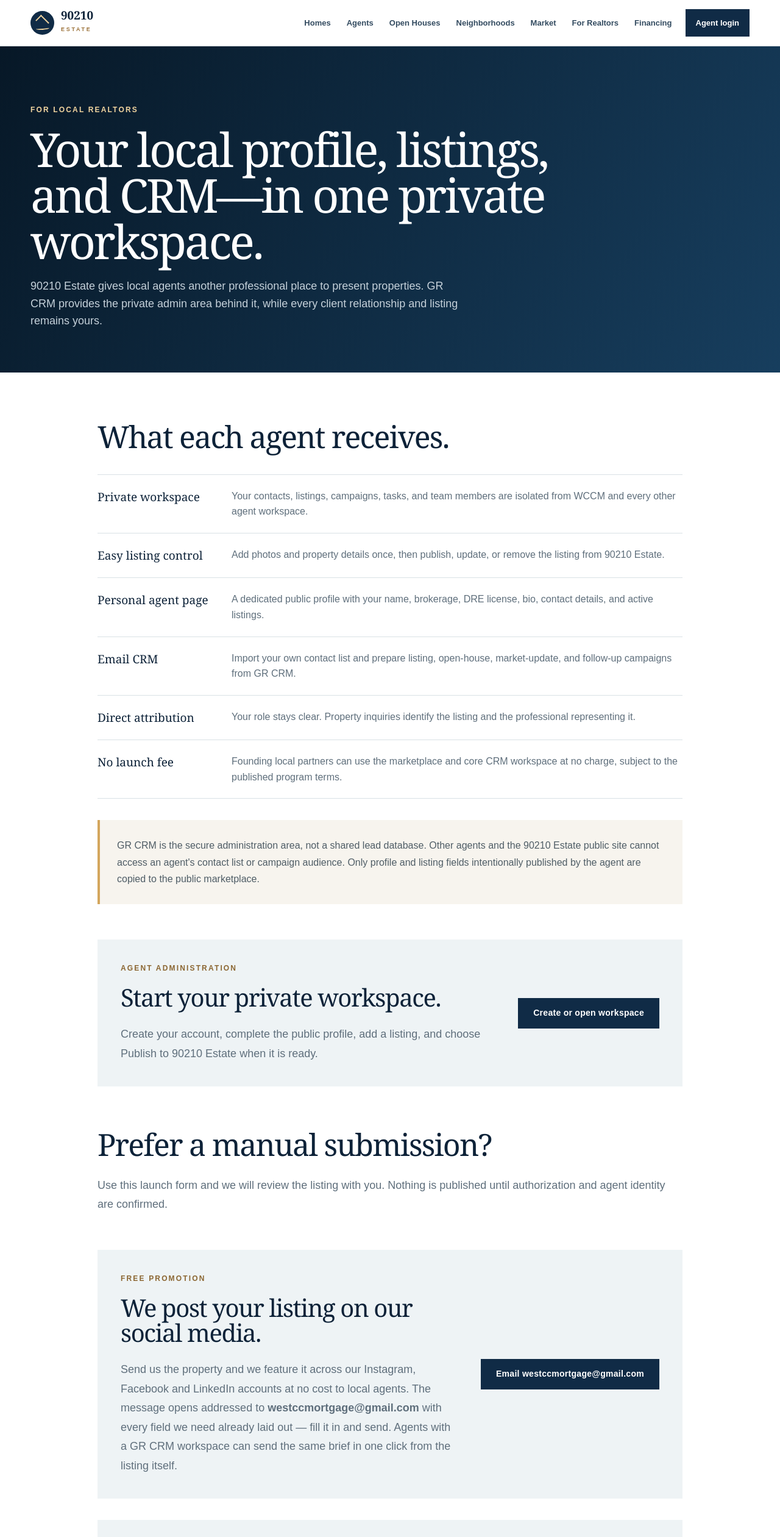
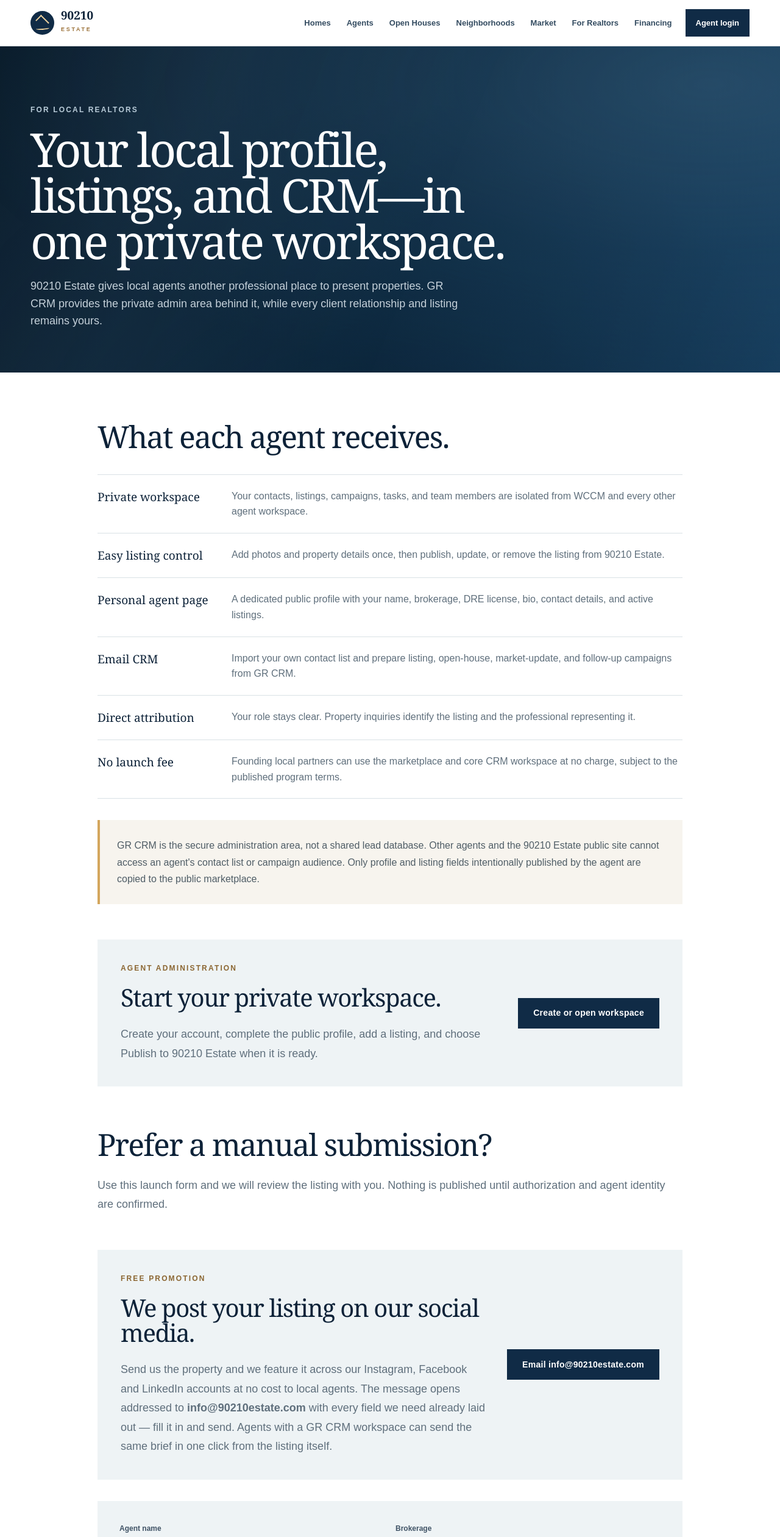
Before and after one commit to westccmortgage/90210estate, a Next.js app: page /for-realtors in a window 1280 px wide. Shown: the top 2521 px of the page at 61% size. Built offline with nearby package versions, Linux system fonts and the light colour scheme; no server answers.

Commit message:
Refine page heroes and use branded contact email

```diff
--- a/app/api/contact/route.ts
+++ b/app/api/contact/route.ts
@@ -35,9 +35,9 @@
   }
 
   const apiKey = process.env.RESEND_API_KEY;
-  const to = process.env.CONTACT_TO_EMAIL || 'westccmortgage@gmail.com';
+  const to = process.env.CONTACT_TO_EMAIL || 'info@90210estate.com';
   // NOTE: the "from" address must be on a domain verified in your email
-  // provider (Resend). Set CONTACT_FROM_EMAIL once westccrealty.com is verified.
+  // provider (Resend). Set CONTACT_FROM_EMAIL once 90210estate.com is verified.
   const from = process.env.CONTACT_FROM_EMAIL || '90210 Estate <onboarding@resend.dev>';
 
   // Not configured yet: report a specific status so the client can fall back
--- a/app/components/contact-form.tsx
+++ b/app/components/contact-form.tsx
@@ -2,7 +2,7 @@
 
 import { FormEvent, useState } from "react";
 
-const INBOX = "westccmortgage@gmail.com";
+const INBOX = "info@90210estate.com";
 
 /** Posts to the schema declared in public/__forms.html — see the note there. */
 export function ContactForm({ subject = "" }: { subject?: string }) {
--- a/app/components/listing-submission.tsx
+++ b/app/components/listing-submission.tsx
@@ -34,7 +34,7 @@
       })
       .catch(() => {
         // Fall back to the visitor's mail client rather than losing the listing.
-        window.location.href = `mailto:westccmortgage@gmail.com?subject=${encodeURIComponent("90210 Estate — listing submission")}&body=${encodeURIComponent(lines.join("\n"))}`;
+        window.location.href = `mailto:info@90210estate.com?subject=${encodeURIComponent("90210 Estate — listing submission")}&body=${encodeURIComponent(lines.join("\n"))}`;
         setStatus("Your email app has been opened with the submission details. Attach listing photos or a media link before sending.");
       });
   }
--- a/app/components/site-footer.tsx
+++ b/app/components/site-footer.tsx
@@ -9,7 +9,7 @@
           <p>An independent local showcase for Beverly Hills homes, neighborhoods, and real estate professionals.</p>
           <p className="contact-lines">
             <a href="tel:+13106541577">(310) 654-1577</a><br />
-            <a href="mailto:westccmortgage@gmail.com">westccmortgage@gmail.com</a>
+            <a href="mailto:info@90210estate.com">info@90210estate.com</a>
           </p>
         </div>
         <div>
--- a/app/components/social-promo-cta.tsx
+++ b/app/components/social-promo-cta.tsx
@@ -1,4 +1,4 @@
-const promoEmail = process.env.NEXT_PUBLIC_SOCIAL_PROMO_EMAIL || "westccmortgage@gmail.com";
+const promoEmail = process.env.NEXT_PUBLIC_SOCIAL_PROMO_EMAIL || "info@90210estate.com";
 
 const promoSubject = "Please post my listing — 90210 Estate social media";
 
--- a/app/contact/page.tsx
+++ b/app/contact/page.tsx
@@ -9,5 +9,5 @@
 };
 
 export default function ContactPage() {
-  return <main><PageHero eyebrow="Contact" title="Tell us what you’re looking for." description="Ask about a neighborhood, submit a property, or connect with the mortgage team for a financing question." /><section className="content-section content-shell"><div className="data-grid"><article className="data-card"><p className="eyebrow">General</p><h3>90210 Estate</h3><p>Marketplace questions, listing updates, and local information.</p><a href="mailto:westccmortgage@gmail.com">westccmortgage@gmail.com →</a></article><article className="data-card"><p className="eyebrow">Call</p><h3>(310) 654-1577</h3><p>Speak with Anatoliy Kanevsky about the site or a financing scenario.</p><a href="tel:+13106541577">Call now →</a></article><article className="data-card"><p className="eyebrow">Mortgage</p><h3>West Coast Capital Mortgage</h3><p>Pre-approval and loan scenario questions are handled separately.</p><a href="https://westcoastcapitalmortgage.com" target="_blank" rel="noreferrer">Visit mortgage website ↗</a></article></div><div style={{ marginTop: 42 }}><h2>Send us a message</h2><p>Prefer not to use email? Write to us here and we reply within one business day.</p><ContactForm /></div><div className="notice" style={{ marginTop: 38 }}>Do not send Social Security numbers, bank statements, tax returns, or other sensitive financial documents by email. Use the mortgage company’s secure process when requested.</div></section></main>;
+  return <main><PageHero eyebrow="Contact" title="Tell us what you’re looking for." description="Ask about a neighborhood, submit a property, or connect with the mortgage team for a financing question." /><section className="content-section content-shell"><div className="data-grid"><article className="data-card"><p className="eyebrow">General</p><h3>90210 Estate</h3><p>Marketplace questions, listing updates, and local information.</p><a href="mailto:info@90210estate.com">info@90210estate.com →</a></article><article className="data-card"><p className="eyebrow">Call</p><h3>(310) 654-1577</h3><p>Speak with Anatoliy Kanevsky about the site or a financing scenario.</p><a href="tel:+13106541577">Call now →</a></article><article className="data-card"><p className="eyebrow">Mortgage</p><h3>West Coast Capital Mortgage</h3><p>Pre-approval and loan scenario questions are handled separately.</p><a href="https://westcoastcapitalmortgage.com" target="_blank" rel="noreferrer">Visit mortgage website ↗</a></article></div><div style={{ marginTop: 42 }}><h2>Send us a message</h2><p>Prefer not to use email? Write to us here and we reply within one business day.</p><ContactForm /></div><div className="notice" style={{ marginTop: 38 }}>Do not send Social Security numbers, bank statements, tax returns, or other sensitive financial documents by email. Use the mortgage company’s secure process when requested.</div></section></main>;
 }
--- a/app/globals.css
+++ b/app/globals.css
@@ -112,10 +112,18 @@
 .path p { min-height: 74px; color: var(--muted); font-size: 15px; line-height: 1.65; }
 .path a { color: var(--navy); font-size: 13px; font-weight: 700; }
 
-.page-hero { color: white; background: linear-gradient(120deg, var(--navy-deep), #173e5e); }
-.page-hero .shell { min-height: 395px; padding-top: 95px; padding-bottom: 70px; display: flex; flex-direction: column; justify-content: end; }
-.page-hero h1 { max-width: 900px; margin-bottom: 22px; font-size: clamp(48px, 6vw, 78px); line-height: .98; font-weight: 500; letter-spacing: -.045em; }
+.page-hero { position: relative; color: white; background: linear-gradient(120deg, var(--navy-deep), #173e5e); overflow: hidden; isolation: isolate; }
+.page-hero::before { content: ""; position: absolute; z-index: -2; inset: -28%; background: radial-gradient(ellipse at 76% 26%, rgba(112,163,194,.2) 0%, rgba(63,116,151,.1) 31%, transparent 58%), radial-gradient(ellipse at 48% 108%, rgba(3,18,30,.34) 0%, transparent 52%); transform: translate3d(-1.5%, -1%, 0) scale(1); animation: page-hero-breathe 15s ease-in-out infinite alternate; pointer-events: none; }
+.page-hero::after { content: ""; position: absolute; z-index: -1; inset: 0; background: linear-gradient(112deg, transparent 30%, rgba(190,215,229,.045) 46%, rgba(126,172,198,.07) 52%, transparent 68%); background-size: 210% 100%; background-position: 100% 0; animation: page-hero-drift 18s ease-in-out infinite; pointer-events: none; }
+.page-hero .shell { position: relative; z-index: 1; min-height: 395px; padding-top: 95px; padding-bottom: 70px; display: flex; flex-direction: column; justify-content: end; }
+.page-hero .eyebrow.light { color: #b8cbd8; }
+.page-hero h1 { max-width: 900px; margin-bottom: 22px; font-size: clamp(48px, 6vw, 78px); line-height: .98; font-weight: 500; letter-spacing: -.045em; text-wrap: balance; }
 .page-hero p:last-child { max-width: 720px; margin: 0; color: #c5d1da; font-size: 18px; line-height: 1.6; }
+@keyframes page-hero-breathe { from { transform: translate3d(-1.5%, -1%, 0) scale(1); } to { transform: translate3d(2%, 1.5%, 0) scale(1.06); } }
+@keyframes page-hero-drift { 0%, 18% { background-position: 100% 0; } 72%, 100% { background-position: 0 0; } }
+@media (prefers-reduced-motion: reduce) {
+  .page-hero::before, .page-hero::after { animation: none; }
+}
 .content-shell { width: min(960px, calc(100% - 48px)); margin: 0 auto; }
 .content-section { padding: 80px 0; }
 .content-section h2 { font-size: clamp(35px, 4vw, 50px); }
--- a/app/market/page.tsx
+++ b/app/market/page.tsx
@@ -4,5 +4,5 @@
 export const metadata: Metadata = { title: "Market Reports" };
 
 export default function MarketPage() {
-  return <main><PageHero eyebrow="Local market" title="Useful signals, without the noise." description="New listings, meaningful price changes, returning inventory, and open-house activity across Beverly Hills and the Westside." /><section className="content-section content-shell"><h2>The local report is in preparation.</h2><p className="lead">We will publish market information only when it can be sourced, dated, and clearly explained. The launch edition will focus on inventory movement—not predictions or unsupported claims.</p><ul className="simple-list"><li><strong>New inventory</strong><span>Homes newly placed on the market, organized by area and price range.</span></li><li><strong>Price changes</strong><span>Meaningful reductions and repositioned listings worth a second look.</span></li><li><strong>Back on market</strong><span>Properties returning to active status, with a link to the authorized listing source.</span></li><li><strong>Open-house watch</strong><span>Confirmed public events submitted by local listing agents.</span></li></ul><a className="button navy" href="mailto:westccmortgage@gmail.com?subject=90210%20Estate%20market%20report">Request the first report</a></section></main>;
+  return <main><PageHero eyebrow="Local market" title="Useful signals, without the noise." description="New listings, meaningful price changes, returning inventory, and open-house activity across Beverly Hills and the Westside." /><section className="content-section content-shell"><h2>The local report is in preparation.</h2><p className="lead">We will publish market information only when it can be sourced, dated, and clearly explained. The launch edition will focus on inventory movement—not predictions or unsupported claims.</p><ul className="simple-list"><li><strong>New inventory</strong><span>Homes newly placed on the market, organized by area and price range.</span></li><li><strong>Price changes</strong><span>Meaningful reductions and repositioned listings worth a second look.</span></li><li><strong>Back on market</strong><span>Properties returning to active status, with a link to the authorized listing source.</span></li><li><strong>Open-house watch</strong><span>Confirmed public events submitted by local listing agents.</span></li></ul><a className="button navy" href="mailto:info@90210estate.com?subject=90210%20Estate%20market%20report">Request the first report</a></section></main>;
 }
```
Also changed, not shown: app/components/page-hero.tsx (line endings or trailing spaces), 1 other file (tests, documents, lock files or other folders).
